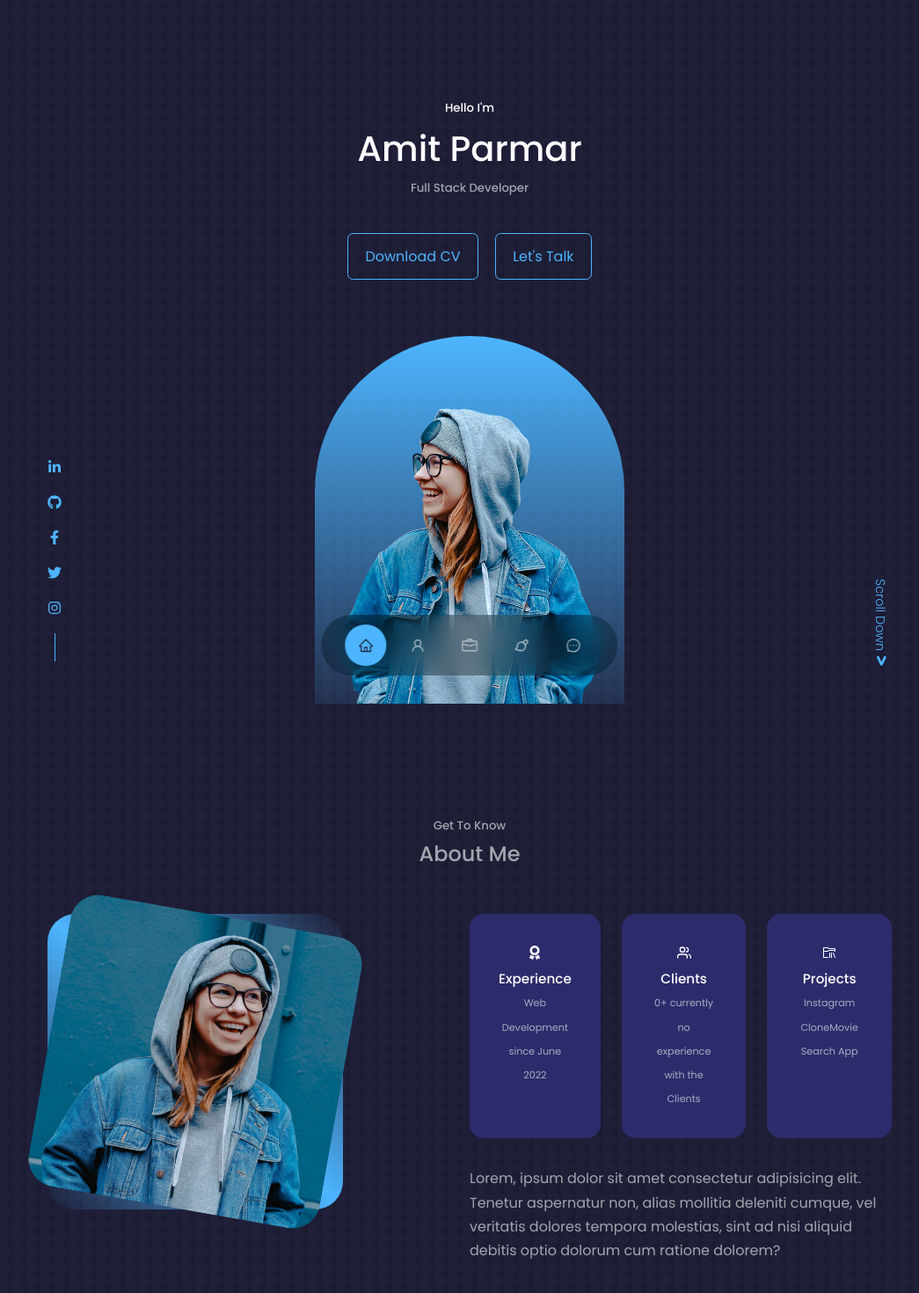
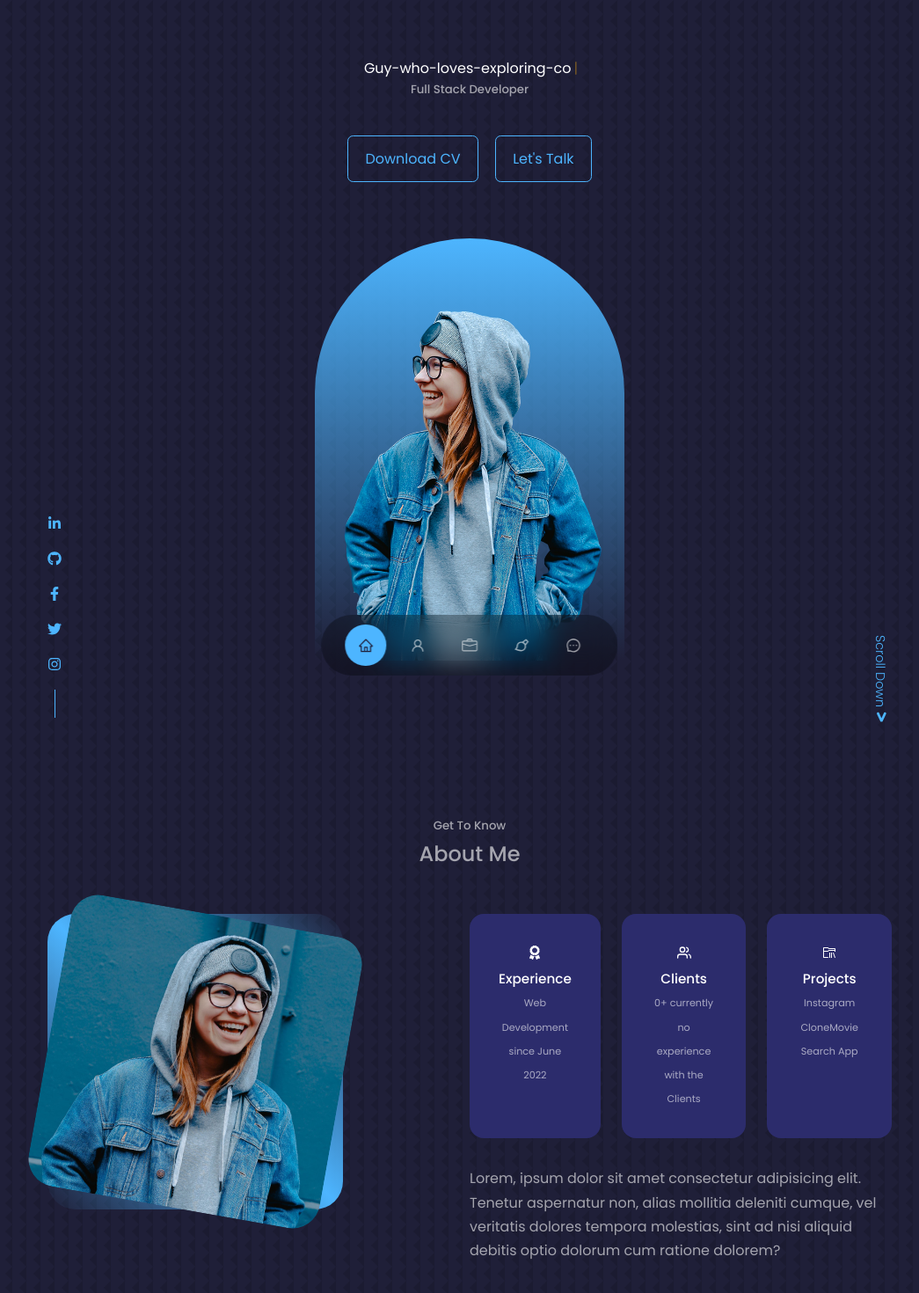
Before and after one commit to AmitxParmar/React-Portfolio, a React (Create React App) app: page / in a window 1280 px wide. Shown: the top 1470 px of the page at 88% size, without its empty margins (106-1151 px from the left). Built offline with nearby package versions, Linux system fonts and the light colour scheme.

Commit message:
fix: home section zooming issue, add animation

```diff
--- a/package.json
+++ b/package.json
@@ -11,6 +11,7 @@
     "react-dom": "^18.2.0",
     "react-icons": "^4.7.1",
     "react-scripts": "5.0.1",
+    "react-simple-typewriter": "^5.0.1",
     "web-vitals": "^2.1.0"
   },
   "scripts": {
--- a/src/App.jsx
+++ b/src/App.jsx
@@ -10,18 +10,36 @@ import Portfolio from './components/portfolio/Portfolio';
 
 const App = () => {
     return (
-        <>
-            <Header />
-            <Nav />
-            <About />
-            <Experience />
-            <Portfolio />
+        <div className='pages'>
+            <section>
+                <Header />
+            </section>
+            <section>
+                <Nav />
+            </section>
+            <section>
+                <About />
+            </section>
+            <section>
+                <Experience />
+            </section>
+            <section>
+                <Portfolio />
+            </section>
+            <section>
+                <Contact />
+            </section>
+            <section>
+                <Footer />
+            </section>
+            {/* NOTE: What's I'm trying to achieve is snap page type scroll but the sections wont let me cus components also uses sections tag */}
+
             {/* I might add this later <Services />
             <Testimonials />
             */}
-            <Contact />
-            <Footer />
-        </>
+
+
+        </div>
     );
 };
 
--- a/src/components/about/About.css
+++ b/src/components/about/About.css
@@ -3,6 +3,8 @@
     grid-template-columns: 35% 50%;
     gap: 15%;
 }
+
+
 
 .about__me {
     width: 100%;
--- a/src/components/about/About.jsx
+++ b/src/components/about/About.jsx
@@ -1,5 +1,6 @@
 import './About.css';
 
+import { motion } from 'framer-motion';
 import React from 'react';
 import { FaAward } from 'react-icons/fa';
 import { FiUsers } from 'react-icons/fi';
@@ -20,7 +21,15 @@ const About = () => {
                 </div>
 
                 <div className='about__content'>
-                    <div className='about__cards'>
+                    <motion.div
+                        initial={{
+                            y: -100,
+                            opacity: 0,
+                        }}
+                        transition={{ duration: 1.2 }}
+                        whileInView={{ opacity: 1, y: 0 }}
+                        viewport={{ once: true }}
+                        className='about__cards'>
                         <article className='about__card'>
                             {/* ===================================== Experience and Award Icons ========================= */}
                             <FaAward className='about__icon' />
@@ -49,7 +58,7 @@ const About = () => {
                             </small>
                         </article>
                         {/* ============================================= x ========================================= */}
-                    </div>
+                    </motion.div>
                     <p>
                         Lorem, ipsum dolor sit amet consectetur adipisicing elit. Tenetur aspernatur non, alias mollitia deleniti cumque, vel veritatis dolores tempora molestias, sint ad nisi aliquid debitis optio dolorum cum ratione dolorem?
                     </p>
--- a/src/components/header/Header.css
+++ b/src/components/header/Header.css
@@ -1,16 +1,22 @@
 header {
     height: 100vh;
-    padding-top: 7rem;
     overflow: hidden;
 }
 
 .header__container {
+    height: 100%;
     text-align: center;
-    height: 100%;
     position: relative;
 }
 
-/* ================================ CTA ======================================= */
+/* ======================================== TypeWriter ========================================= */
+.type__primary {
+    color: var(--color-primary);
+    height: 5rem;
+}
+
+/* ======================================== CTA ========================================= */
+
 .cta {
     margin-top: 2.5rem;
     display: flex;
@@ -18,7 +24,8 @@ header {
     justify-content: center;
 }
 
-/* ================================ HEADER SOCIALS =============================*/
+/* ================================== HEADER SOCIALS ======================================== */
+
 .header__socials {
     display: flex;
     flex-direction: column;
@@ -27,7 +34,6 @@ header {
     position: absolute;
     left: 0;
     bottom: 3rem;
-
 }
 
 .header__socials::after {
--- a/src/components/header/Header.jsx
+++ b/src/components/header/Header.jsx
@@ -6,13 +6,14 @@ import { FaGreaterThan } from 'react-icons/fa';
 import ME from '../../assets/me.png';
 import CTA from './CTA';
 import HeaderSocials from './HeaderSocials';
+import TypeWriter from './TypeWriter';
 
 const Header = () => {
+
     return (
-        <header >
+        <header>
             <div className='container header__container'>
-                <h5>Hello I'm</h5>
-                <h1>Amit Parmar</h1>
+                <TypeWriter className='type_writer' />
                 <h5 className='text-light'>Full Stack Developer</h5>
                 <CTA />
                 <HeaderSocials />
@@ -20,7 +21,6 @@ const Header = () => {
                     <img src={ME} alt="author's img" />
                 </div>
                 <a href="#contact" className='scroll__down'>Scroll Down <FaGreaterThan /> </a>
-
             </div>
         </header>
     );
--- a/src/components/header/HeaderSocials.jsx
+++ b/src/components/header/HeaderSocials.jsx
@@ -1,15 +1,30 @@
+import { motion } from 'framer-motion';
 import React from 'react';
 import { FaFacebookF, FaGithub, FaInstagram, FaLinkedinIn, FaTwitter } from 'react-icons/fa';
 
 const HeaderSocials = () => {
     return (
-        <div className="header__socials">
+        <motion.div
+            initial={{
+                x: -500,
+                opacity: 0,
+                scale: 0.5,
+            }}
+            animate={{
+                x: 0,
+                opacity: 1,
+                scale: 1,
+            }}
+            transition={{
+                duration: 0.5,
+            }}
+            className="header__socials">
             <a href='https://www.linkedin.com/in/amit-parmar-665002221' target='_blank' rel="noreferrer"><FaLinkedinIn /></a>
             <a href='https://github.com/amitxparmar' target='_blank' rel="noreferrer"><FaGithub /></a>
             <a href='https://www.facebook.com/arme.itizer.9/' target='_blank' rel="noreferrer"><FaFacebookF /></a>
             <a href='https://twitter.com/AmitxParmar' target='_blank' rel="noreferrer"><FaTwitter /></a>
             <a href='https://instagram.com/amitxxparmar' target='_blank' rel="noreferrer"><FaInstagram /></a>
-        </div>
+        </motion.div>
     );
 };
 
--- /dev/null
+++ b/src/components/header/TypeWriter.jsx
@@ -0,0 +1,27 @@
+import './Header.css';
+
+import React from 'react';
+import { Cursor, useTypewriter } from 'react-simple-typewriter';
+
+const TypeWriter = () => {
+    const [text] = useTypewriter(
+        {
+            words: [
+                "Hi!, The Name's Amit Parmar",
+                "Guy-who-loves-exploring-computers.tsx",
+                "<ButLovesToCodeMore />",
+            ],
+            loop: true,
+            delaySpeed: 1000,
+        }
+    );
+
+    return (
+        <div className='type__writer'>
+            <span >{text}</span>
+            <Cursor cursorColor="#F7AB0A" />
+        </div>
+    );
+};
+
+export default TypeWriter;
--- a/src/index.css
+++ b/src/index.css
@@ -34,6 +34,10 @@ html {
 }
 
 body {
+
+    width: 100vw;
+    height: 100vh;
+    margin: 0;
     font-family: 'Poppins', sans-serif;
     background: var(--color-bg);
     color: var(--color-white);
@@ -45,6 +49,8 @@ body {
 
 .container {
     width: var(--container-width-lg);
+    /*NOTE:  replaced might change later : status(changed) */
+    height: 100vh;
     margin: 0 auto;
 }
 
@@ -61,10 +67,14 @@ h1 {
     font-size: 2.5rem;
 }
 
+.pages {
+    width: 100%;
+    height: 100%;
+    margin: 0;
+}
+
 section {
-    margin-top: 8rem;
-    /*     height: 100vh; */
-
+    margin-top: 4rem;
 }
 
 section>h2,
```
Also changed, not shown: 1 other file (tests, documents, lock files or other folders).
